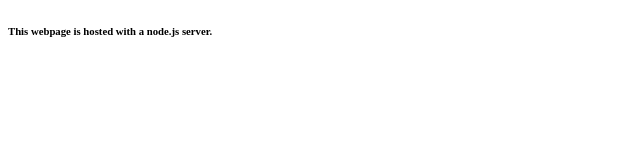
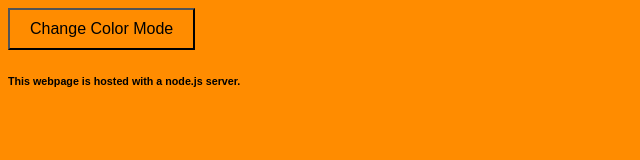
Before and after one commit to yooperhuntergotgit/Hunty-website, a plain HTML site: page index.html in a window 1280 px wide. Shown: the whole page, without its empty margins (0-640 px from the left). Drawn offline with Linux system fonts and the light colour scheme.

Commit message:
viewing changes

```diff
--- a/index.html
+++ b/index.html
@@ -7,8 +7,12 @@
     <link rel="stylesheet" href="style.css">
 </head>
 <body>
-
+    <script>document.getElementById('colorBtn').onclick = function () {
+            document.body.style.backgroundColor = '#222'; // New background color
+            document.body.style.color = '#fff';           // New text color
+        };</script>
     <footer>
+        <button id="colorBtn">Change Color Mode</button>
         <h6>This webpage is hosted with a node.js server.</h6>
     </footer>
 </body>
--- a/style.css
+++ b/style.css
@@ -0,0 +1,10 @@
+* {
+    background-color: darkorange;
+    font-family: Arial, Helvetica, sans-serif
+}
+
+#colorBtn {
+    padding: 10px 20px;
+    font-size: 16px;
+    cursor: pointer;
+}
```
